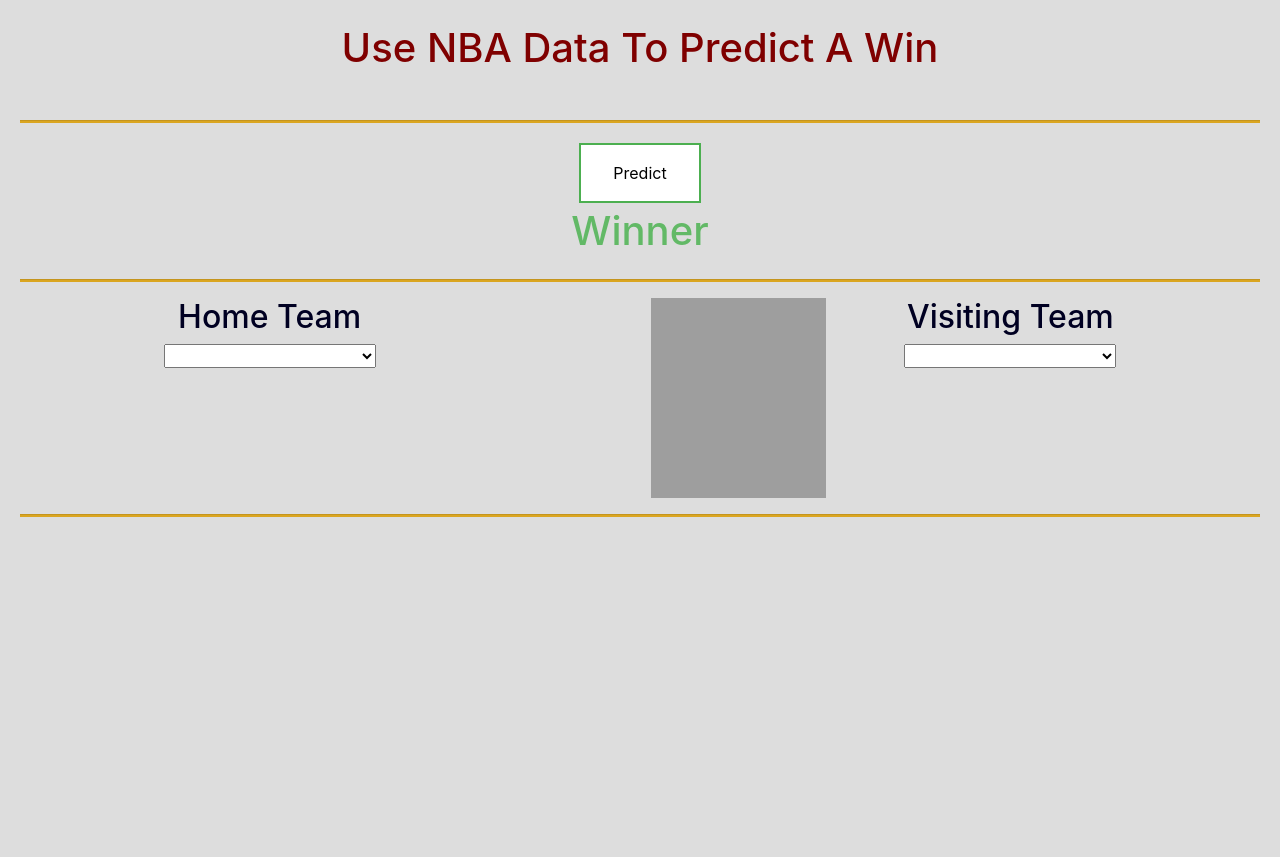
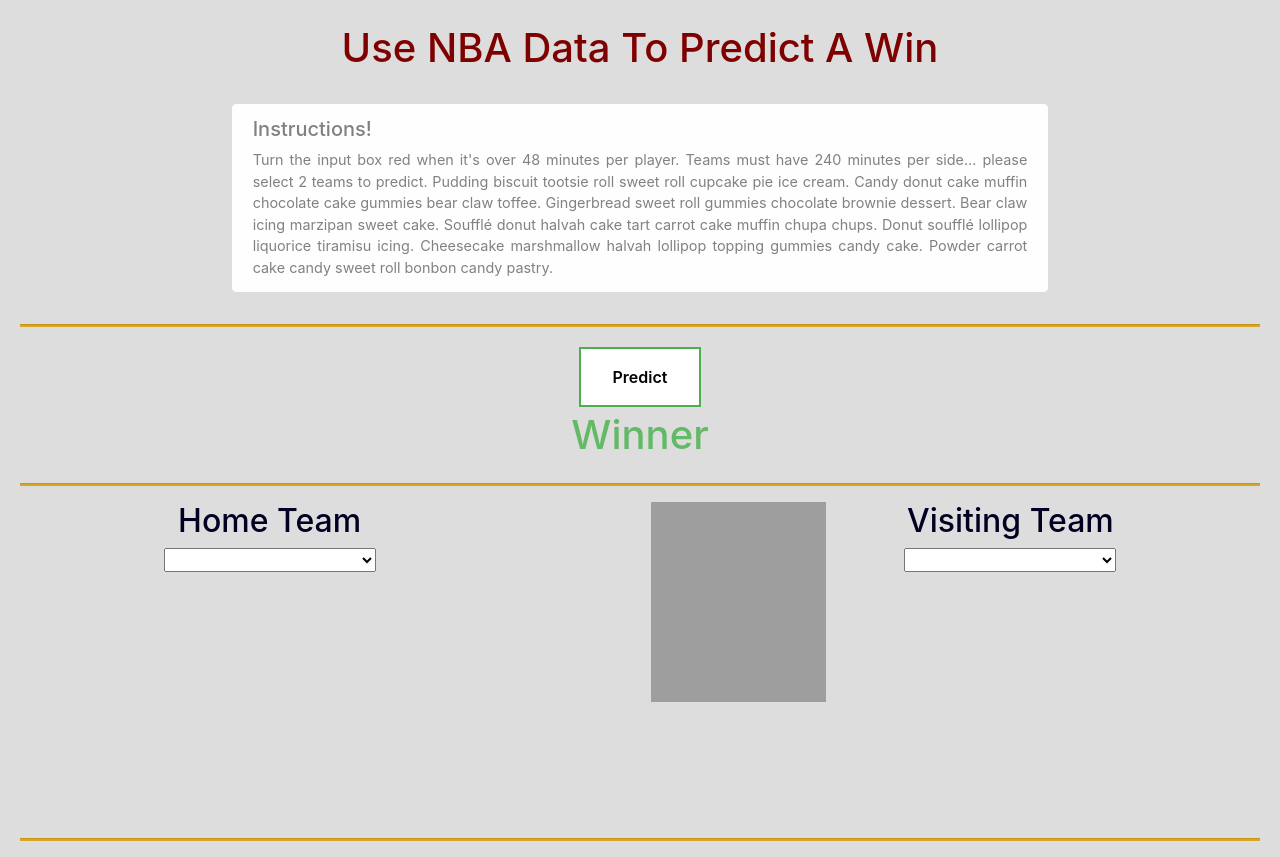
Before and after one commit to arerickson28/Machine-Learning-NBA, a Flask app: page / in a window 1280 px wide. Shown: the part 56-913 px from the top of the page. Before the commit the page ends 573 px from the top, so only its background shows below. Run offline with Flask 2, Linux system fonts and the light colour scheme; some libraries are stand-ins or nearby versions; grey boxes are pictures that could not be loaded.

Commit message:
Added instruction box, validation msg

```diff
--- a/static/css/styles.css
+++ b/static/css/styles.css
@@ -59,6 +59,7 @@ tr:nth-child(odd) {
 .button {
       background-color: white;
       color: black;
+      font-weight: 600;
       border: 2px solid #4CAF50;
     }
 
@@ -68,7 +69,7 @@ tr:nth-child(odd) {
     }
 
 .winner {
-        color: #62b966  ;
+    color: #62b966 ;
 }
 
 hr {
@@ -86,4 +87,27 @@ h1 {
 
 h2 {
     color:#000022;
+
 }
+
+h3 {
+    color: #ec2525fa;
+    font-weight: 600;
+}
+
+#homeORvisit {
+    color: #62b966;
+    font-weight: 450;
+}
+
+#winning_team_name h2 {
+    color: #7f0000;
+}
+
+.inst {
+    font-size: 0.9rem;
+}
+
+.time {
+    color: #f8395c;
+}
--- a/static/js/nav.js
+++ b/static/js/nav.js
@@ -83,7 +83,7 @@ predict.on("click", function()
         if (HomeTeam == ''|| VisitingTeam == '')
 
                 {
-                    document.getElementById("TwoTeamsNeeded").innerHTML = `<h2>Please Select Two Teams To Make A Prediction</h2>` ;
+                    document.getElementById("TwoTeamsNeeded").innerHTML = `<h3>Please Select Two Teams To Make A Prediction</h3>` ;
                     document.getElementById("winning_team_name").innerHTML = `` ;
                     document.getElementById("winning_team_logo").innerHTML = `` ;
                     document.getElementById("homeORvisit").innerHTML = `` ;
@@ -159,7 +159,7 @@ document.body.addEventListener('focusout', function (evt) {
 
         document.getElementById("TwoTeamsNeeded").innerHTML = `` ;
         if (!myTab1 || !myTab2) {
-            document.getElementById("TwoTeamsNeeded").innerHTML = `<h2>Please Select Two Teams When Entering Time</h2>` ;
+            document.getElementById("TwoTeamsNeeded").innerHTML = `<h3>Please Select Two Teams When Entering Time</h3>` ;
         }
 
         if (myTab1) {
@@ -192,6 +192,25 @@ document.body.addEventListener('focusout', function (evt) {
         document.getElementById('playtime1').innerHTML = `Input time (${totalPlayerTime1} min)`;
         document.getElementById('playtime2').innerHTML = `Input time (${totalPlayerTime2} min)`;
 
+        // Warn the user to add up the input time to 240 for each team
+        document.getElementById("MinutesNeeded").innerHTML = `` ;
+        if (totalPlayerTime1 != 240)  {
+            document.getElementById("MinutesNeeded").innerHTML = `<h3 class='text-left'>⊲Please make sure the minutes are added up to 240</h3>`;
+            document.getElementById('playtime1').innerHTML = `<div class="time">Input time (${totalPlayerTime1} min)</div>`;
+        }
+
+        if (totalPlayerTime2 != 240)  {
+            document.getElementById("MinutesNeeded").innerHTML = `<h3 class='text-right'>Please make sure the minutes are added up to 240⊳</h3>`;
+            document.getElementById('playtime2').innerHTML = `<div class="time">Input time (${totalPlayerTime2} min)</div>`;
+
+        }
+
+        if (totalPlayerTime1 != 240 && totalPlayerTime2 != 240)  {
+            document.getElementById("MinutesNeeded").innerHTML = `<h3>⊲Please make sure the minutes are added up to 240⊳</h3>`;
+            document.getElementById('playtime2').innerHTML = `<div class="time">Input time (${totalPlayerTime2} min)</div>`;
+
+        }
+
     }
 
 }, false);
--- a/templates/index.html
+++ b/templates/index.html
@@ -47,10 +47,28 @@
 
     <br><h1>Use NBA Data To Predict A Win</h1><br>
 
+    <!-- Instructions? -->
+    <div class="row">
+        <div class="col"></div>
+        <div class="col-8">
+            <div class="alert alert-light" role="alert">
+                <h5 class="alert-heading text-justify">Instructions!</h5>
+                <div class="text-justify inst">Turn the input box red when it's over 48 minutes per player. Teams must have 240 minutes per side... please select 2 teams to predict.
+                    Pudding biscuit tootsie roll sweet roll cupcake pie ice cream. Candy donut cake muffin chocolate cake gummies bear claw toffee.
+                    Gingerbread sweet roll gummies chocolate brownie dessert. Bear claw icing marzipan sweet cake. Soufflé donut halvah cake tart carrot cake
+                    muffin chupa chups. Donut soufflé lollipop liquorice tiramisu icing. Cheesecake marshmallow halvah lollipop topping gummies candy cake.
+                    Powder carrot cake candy sweet roll bonbon candy pastry.</div>
+            </div>
+        </div>
+        <div class="col"></div>
+    </div>
+    <!-- Instructions -->
+
     <hr>
 
      <div class="row">
         <div class="col-12">
+            <div id="TwoTeamsNeeded"></div>
             <button type=button class="button button1">Predict</button>
         </div>
     </div>
@@ -58,7 +76,6 @@
     <div class="row">
         <div class="col-12">
             <h1 class='winner'>Winner</h1>
-            <div id="TwoTeamsNeeded"></div>
             <div id="winning_team_name"></div>
             <div id="winning_team_logo"></div>
             <div id="homeORvisit"></div>
@@ -80,6 +97,8 @@
             <img class="trophy_slide"
                 src="https://advantagetrophy.com/wp-content/uploads/2019/05/advantage-trophy-logo.png" alt="trophy"
                 style="width:175px;height:200px;">
+            <br><br><br><br><br><br>
+            <div id="MinutesNeeded"></div>
         </div>
 
         <div class="col-5">
```
Also changed, not shown: templates/team.html (+10 -0 lines). Lines whose indentation alone changed are shown as unchanged.
